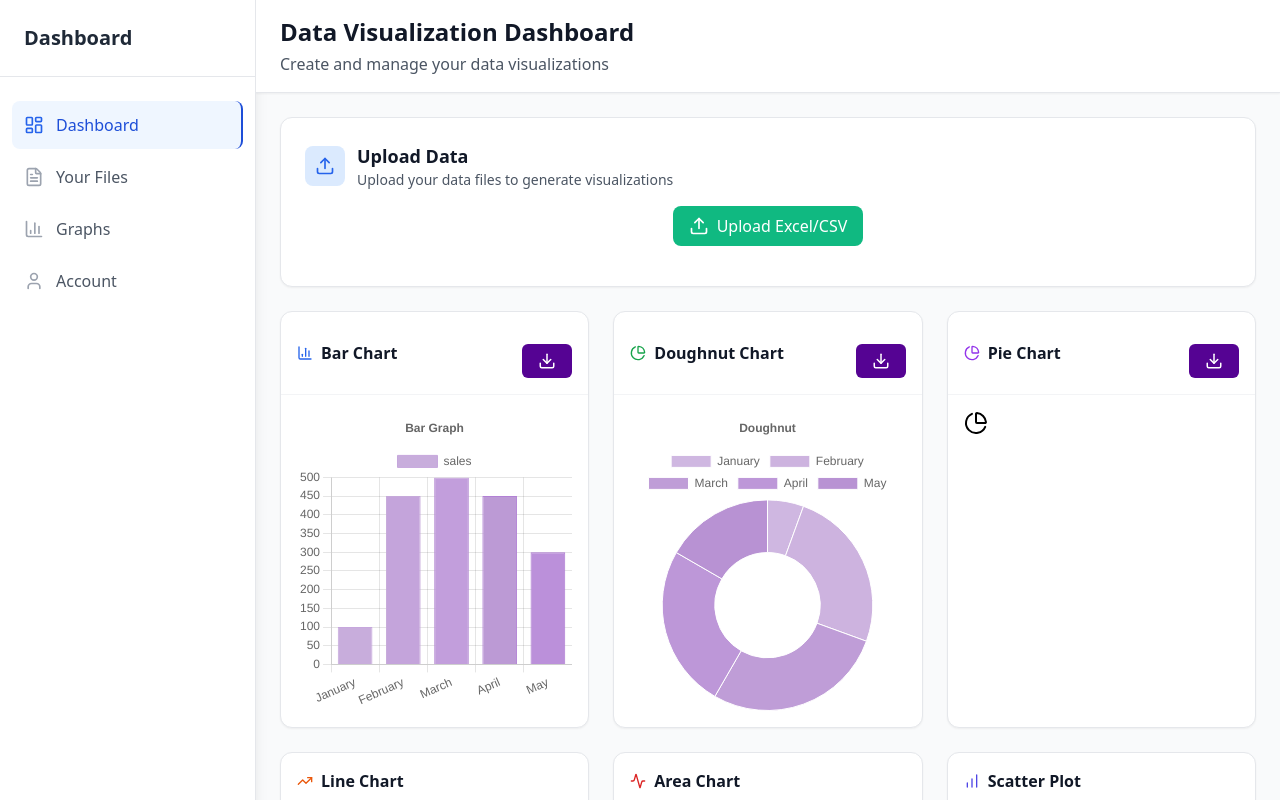
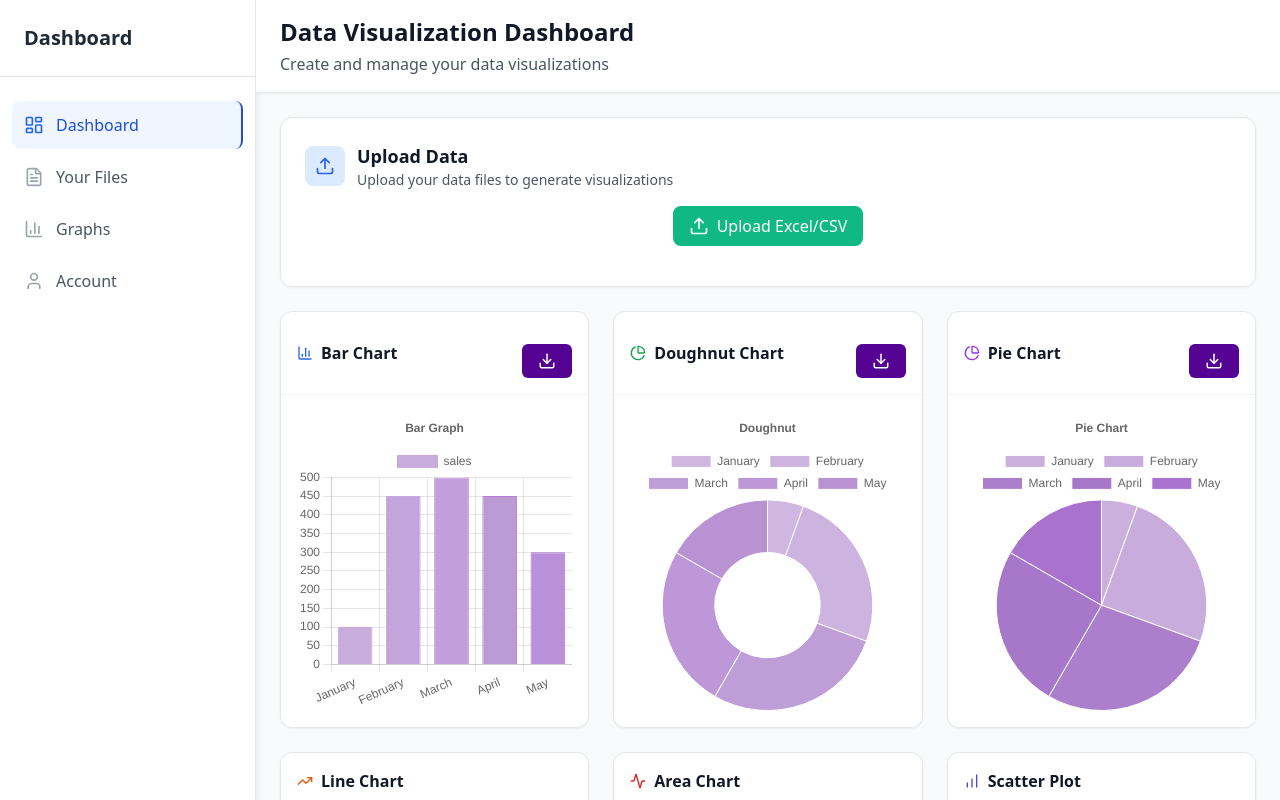
Before and after one commit to Shuaibullattil/Graphy, a Vue app in the folder frontend/: page /convert in a window 1280 px wide. Shown: the top 800 px of the page. Built offline with nearby package versions, Linux system fonts and the light colour scheme; the HTML template or start-up script is replaced by a standard one.

Commit message:
piechart issue solved

```diff
--- a/frontend/src/components/landingpage.vue
+++ b/frontend/src/components/landingpage.vue
@@ -114,7 +114,7 @@
                 <DownloadChart :chartRef="piechartref" filename="piechart_graph.png" />
               </div>
               <div ref="piechartref" class="p-4">
-                <PieChart
+                <PIEChart
                   title="Pie Chart"
                   :jsonUrl="graphData.length > 0 ? graphData : '/sampledata.json'"
                 />
@@ -196,7 +196,7 @@
 import FileUpload from './FileUpload.vue';
 import Doughnut from './DoughnutGraph.vue';
 import BarGraph from './BarGraph.vue';
-import PieChart from './PieChart.vue';
+import PIEChart from './PieChart.vue';
 import DownloadChart from './DownloadChart.vue';
 import { ref } from 'vue';
 import {
@@ -217,7 +217,7 @@ export default {
     FileUpload,
     Doughnut,
     BarGraph,
-    PieChart,
+    PIEChart,
     DownloadChart,
     LayoutDashboard,
     FileText,
```
